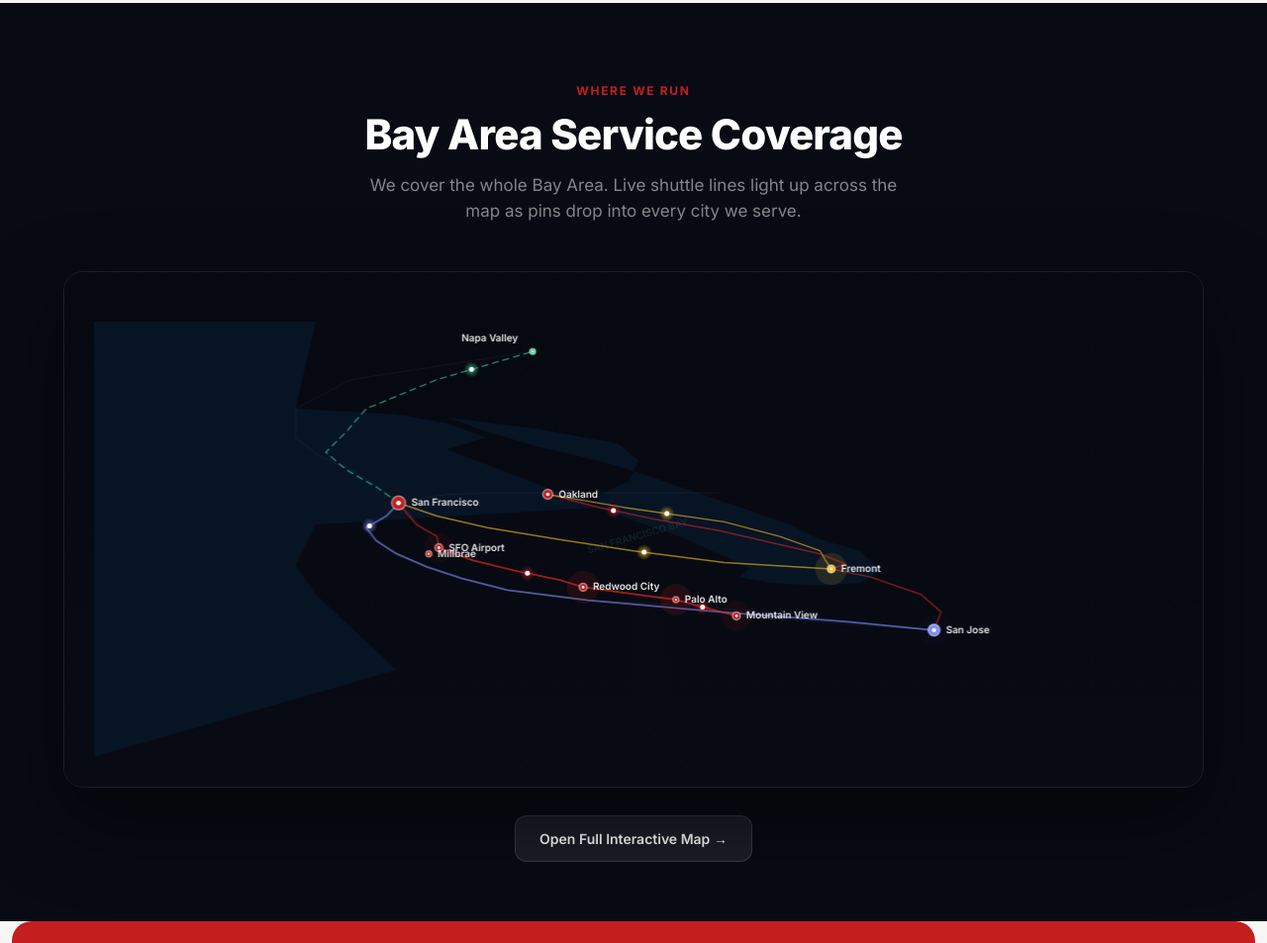
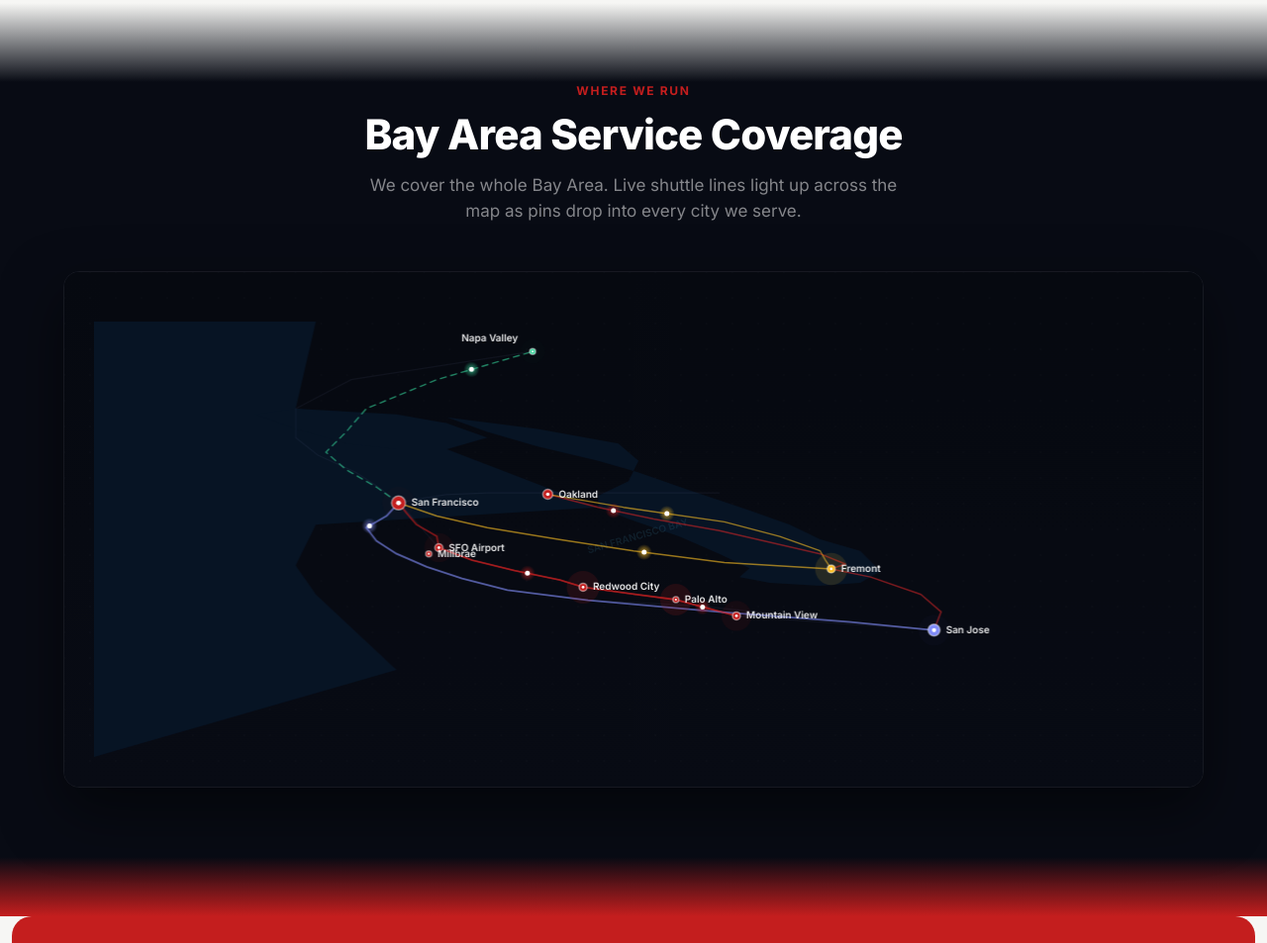
Before and after one commit to aarnl99/cls01, a plain HTML site: page index.html in a window 1280 px wide. Shown: the part 6329-7282 px from the top of the page at 99% size. Drawn offline with Linux system fonts and the light colour scheme; animation ran at ten frames a second.

Commit message:
Polish map section: smooth transitions, remove open map button
- Add gradient fade from light gray section into dark map (#F6F6F4 to #080B14)
- Add gradient fade from map into red CTA (#080B14 to #C41E1E)
- Remove "Open Full Interactive Map" button
- Softer canvas border radius and shadow

Co-Authored-By: Claude Sonnet 4.6 <noreply@anthropic.com>
Claude-Session: https://claude.ai/code/session_01N1MdbksZqBCUcevXHZ4xbJ

```diff
--- a/index.html
+++ b/index.html
@@ -1518,7 +1518,8 @@
 
 
   <!-- Coverage Map Section -->
-  <section style="background:#080B14;padding:80px 0 60px;">
+  <div style="height:80px;background:linear-gradient(to bottom,#F6F6F4,#080B14);"></div>
+  <section style="background:#080B14;padding:0 0 70px;">
     <div style="max-width:1200px;margin:0 auto;padding:0 24px;">
       <div style="text-align:center;margin-bottom:48px;">
         <p style="font-size:12px;font-weight:700;letter-spacing:0.14em;text-transform:uppercase;color:#C41E1E;margin-bottom:12px;">WHERE WE RUN</p>
@@ -1527,7 +1528,7 @@
           We cover the whole Bay Area. Live shuttle lines light up across the map as pins drop into every city we serve.
         </p>
       </div>
-      <div style="position:relative;border-radius:20px;overflow:hidden;border:1px solid rgba(255,255,255,0.08);box-shadow:0 32px 80px rgba(0,0,0,0.6);">
+      <div style="position:relative;border-radius:16px;overflow:hidden;border:1px solid rgba(255,255,255,0.06);box-shadow:0 24px 60px rgba(0,0,0,0.5);">
         <canvas id="clsMapCanvas" style="width:100%;height:520px;display:block;background:#080B14;cursor:default;"></canvas>
         <div id="mapTooltip" style="position:absolute;display:none;background:rgba(8,11,20,0.97);border:1px solid rgba(255,255,255,0.12);border-radius:12px;padding:14px 16px;pointer-events:none;min-width:200px;z-index:10;backdrop-filter:blur(16px);">
           <div id="mapTtName" style="font-size:15px;font-weight:700;color:#fff;margin-bottom:5px;"></div>
@@ -1737,15 +1738,12 @@
         canvas.addEventListener('mouseleave',function(){tt.style.display='none';});
       })();
       </script>
-      <div style="text-align:center;margin-top:28px;">
-        <a href="route-map.html" target="_blank" style="display:inline-flex;align-items:center;gap:8px;background:rgba(255,255,255,0.08);border:1px solid rgba(255,255,255,0.14);border-radius:12px;padding:12px 24px;color:#fff;text-decoration:none;font-size:14px;font-weight:600;">
-          Open Full Interactive Map &rarr;
-        </a>
-      </div>
+
     </div>
   </section>
+  <div style="height:60px;background:linear-gradient(to bottom,#080B14,#C41E1E);"></div>
 <!-- CTA -->
-<section class="cta-section" id="quote" style="flex-direction:column;align-items:stretch;gap:0;">
+<section class="cta-section" id="quote" style="flex-direction:column;align-items:stretch;gap:0;padding-top:60px;">
   <div style="display:flex;gap:40px;align-items:flex-start;flex-wrap:wrap;">
     <div class="cta-left" style="flex:1;min-width:260px;">
       <h2>Get a quote in 24 hours.</h2>
```
